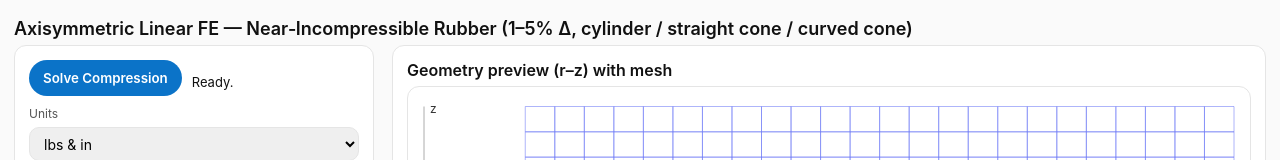
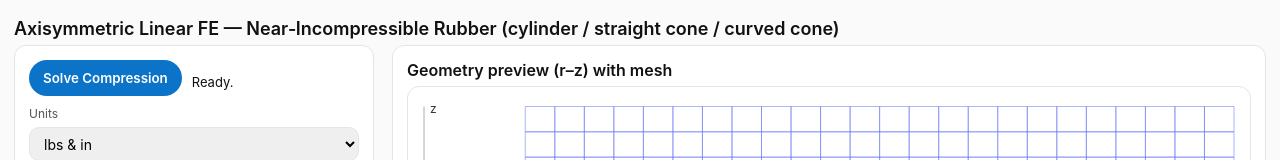
Before and after one commit to jap41452/rubbersandwichlinear, a plain HTML site: page index.html in a window 1280 px wide. Shown: the top 160 px of the page. Drawn offline with Linux system fonts and the light colour scheme.

Commit message:
Update index.html

```diff
--- a/index.html
+++ b/index.html
@@ -27,7 +27,7 @@
 </style>
 </head>
 <body>
-<header>Axisymmetric Linear FE — Near‑Incompressible Rubber (1–5% ∆, cylinder / straight cone / curved cone)</header>
+<header>Axisymmetric Linear FE — Near‑Incompressible Rubber (cylinder / straight cone / curved cone)</header>
 <main>
   <section class="card">
     <div class="krow" style="margin-bottom:8px">
```
